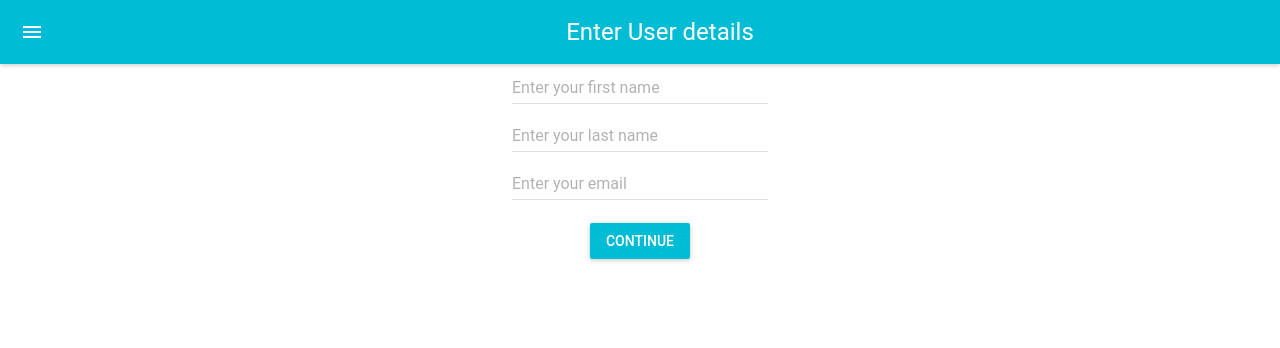
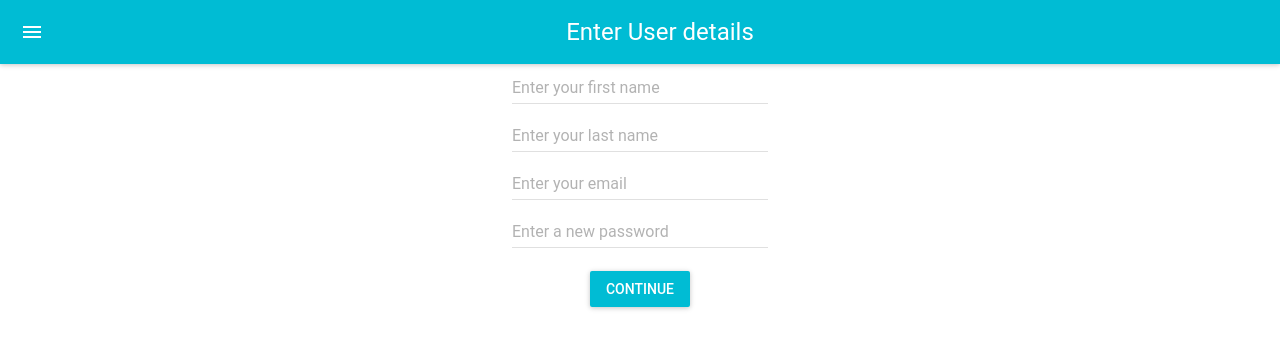
Before and after one commit to joshamore/mytinnies, a React (Create React App) app in the folder frontend/: page / in a window 1280 px wide. Shown: the top 348 px of the page. Built offline with nearby package versions, Linux system fonts and the light colour scheme.

Commit message:
added a password field on frontend

```diff
--- a/frontend/src/components/Confirm.js
+++ b/frontend/src/components/Confirm.js
@@ -41,6 +41,7 @@ export class Confirm extends Component {
 						<ListItem primaryText="First Name" secondaryText={firstName} />
 						<ListItem primaryText="Last Name" secondaryText={lastName} />
 						<ListItem primaryText="Email" secondaryText={email} />
+						<ListItem primaryText="Password" secondaryText="🙊" />
 						<ListItem primaryText="Age" secondaryText={age} />
 					</List>
 					<br />
--- a/frontend/src/components/FormUserDetails.js
+++ b/frontend/src/components/FormUserDetails.js
@@ -38,6 +38,14 @@ export class FormUserDetails extends Component {
 						defaultValue={values.email}
 					/>
 					<br />
+					<TextField
+						hintText="Enter a new password"
+						foatingLabelText="password"
+						type="password"
+						onChange={handleChange("password")}
+						defaultValue={values.password}
+					/>
+					<br />
 					<RaisedButton
 						label="Continue"
 						primary={true}
--- a/frontend/src/components/UserForm.js
+++ b/frontend/src/components/UserForm.js
@@ -8,6 +8,7 @@ export class UserForm extends Component {
 	state = {
 		step: 1,
 		firstName: "",
+		password: "",
 		lastName: "",
 		email: "",
 		age: 18,
@@ -39,9 +40,9 @@ export class UserForm extends Component {
 		// Destructures and creates a variable with current step
 		const { step } = this.state;
 		// Destructures and creates a variable with current entered data
-		const { firstName, lastName, email, age } = this.state;
+		const { firstName, lastName, email, age, password } = this.state;
 		// Destructures values into array to make passing into components easier
-		const values = { firstName, lastName, email, age };
+		const values = { firstName, lastName, email, age, password };
 
 		// Rendering component based on step
 		switch (step) {
```
